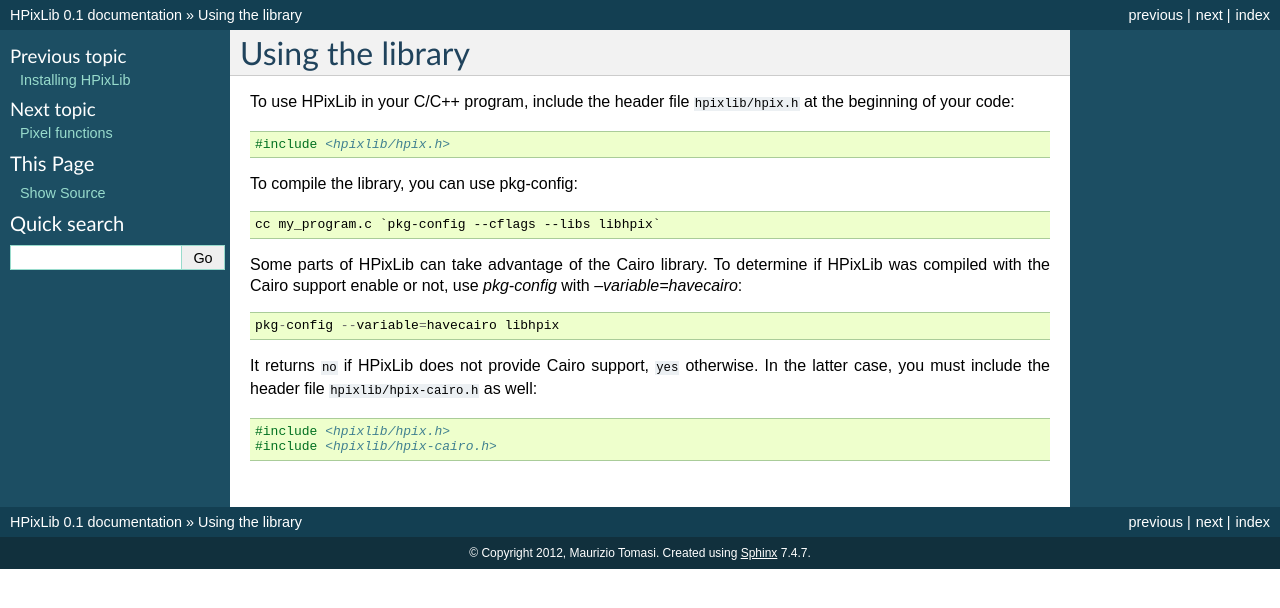
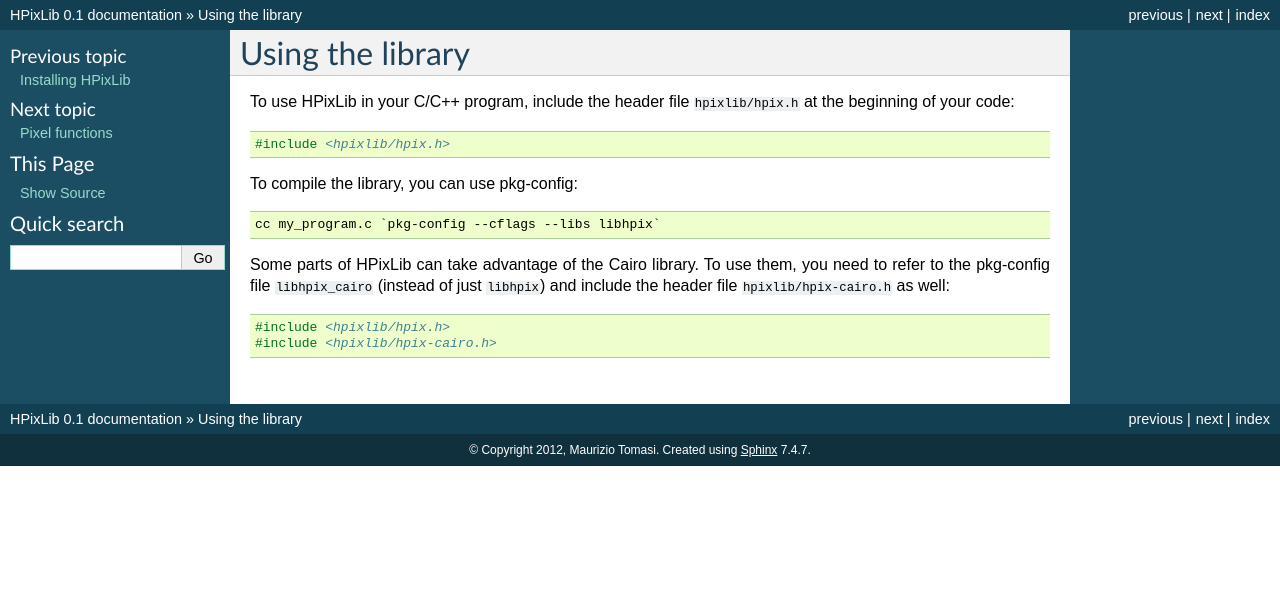
Before and after one commit to ziotom78/HPixLib, a Sphinx documentation site: the page built from doc/source/usage.rst, in a window 1280 px wide. Shown: the top 608 px of the page. Built offline with Sphinx 7.4.7, drawn with Linux system fonts in a browser that asks for light colours; formulas are drawn with MathJax 3.

Commit message:
Cairo functions are now completely disconnected from HPixLib

```diff
--- a/doc/source/usage.rst
+++ b/doc/source/usage.rst
@@ -12,14 +12,9 @@ To compile the library, you can use pkg-config::
 
   cc my_program.c `pkg-config --cflags --libs libhpix`
 
-Some parts of HPixLib can take advantage of the Cairo library. To
-determine if HPixLib was compiled with the Cairo support enable or
-not, use `pkg-config` with `--variable=havecairo`::
-
-  pkg-config --variable=havecairo libhpix
-
-It returns ``no`` if HPixLib does not provide Cairo support, ``yes``
-otherwise. In the latter case, you must include the header file
+Some parts of HPixLib can take advantage of the Cairo library. To use
+them, you need to refer to the pkg-config file ``libhpix_cairo``
+(instead of just ``libhpix``) and include the header file
 ``hpixlib/hpix-cairo.h`` as well:
 
 .. code-block:: c
```
Also changed, not shown: 6 other files.
